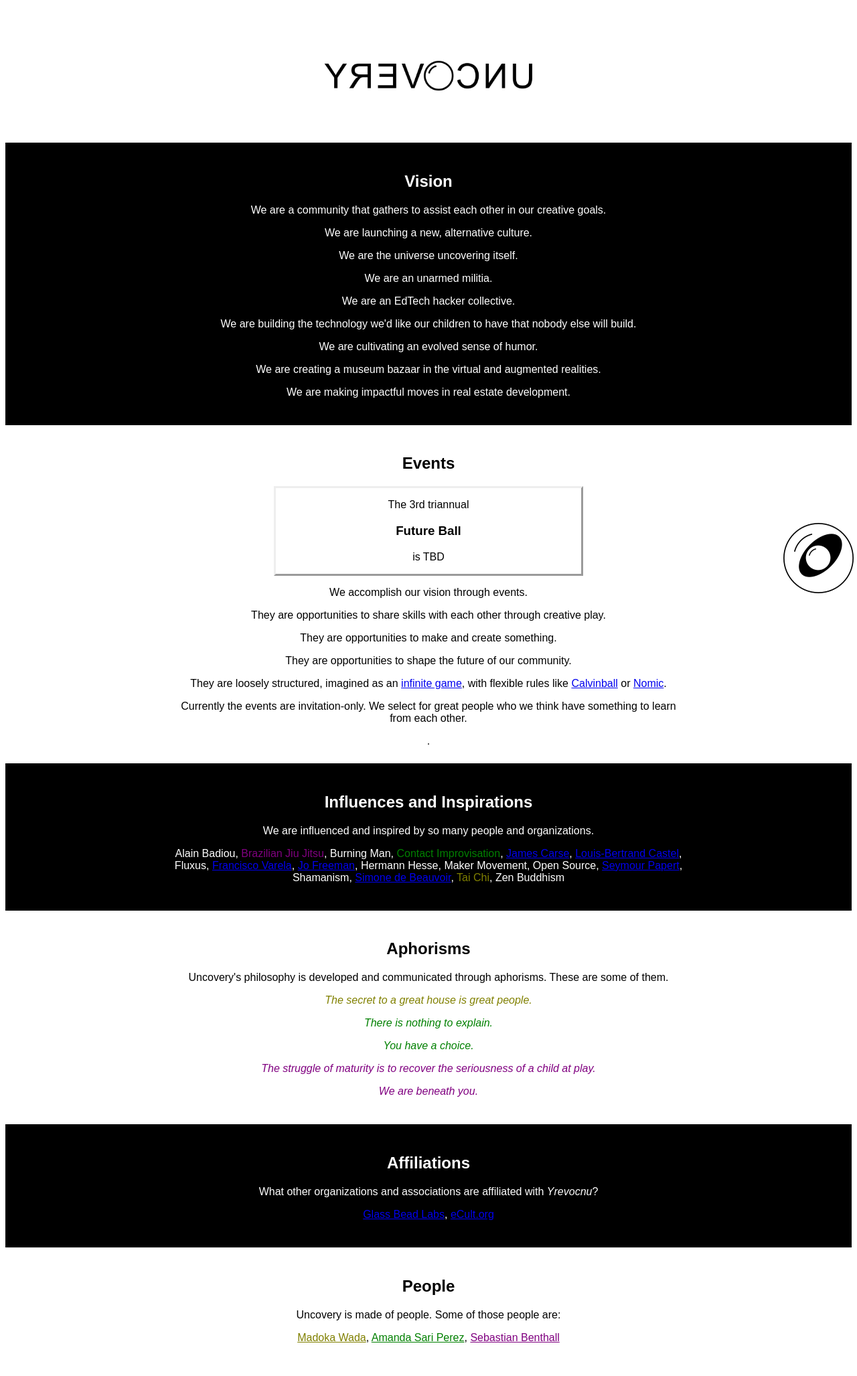
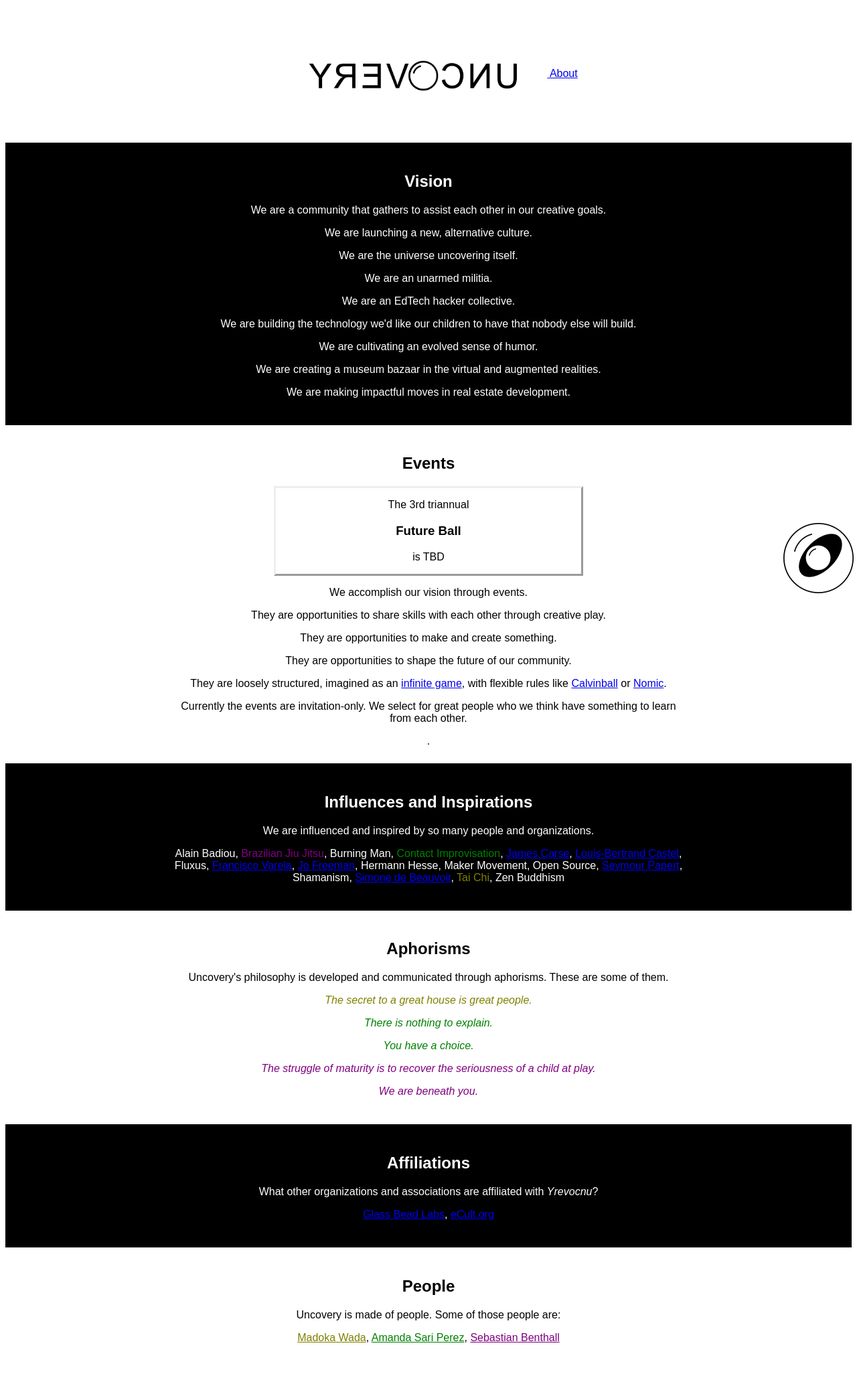
Before and after one commit to yrevocnu/yrevocnu.github.io, a Jekyll site: the page built from index.md, in a window 1280 px wide. Shown: the whole page at 67% size. Built offline with Jekyll 4.4.1, drawn with Linux system fonts in a browser that asks for light colours.

Commit message:
adding a reference to the About page in the header

```diff
--- a/_includes/header.html
+++ b/_includes/header.html
@@ -1,4 +1,8 @@
-<img src="{{"images/gbd_logo_uncovery_3.jpg" | relative_url}}"
-       class="center"
+<div class="header">
+  <a href="/">
+    <img src="{{"images/gbd_logo_uncovery_3.jpg" | relative_url}}"
        width="400"
-       alt="Uncovery"/>
+         alt="Uncovery"/>
+  </a>
+  <a href="/about">About</a>
+</div>
--- a/assets/style.css
+++ b/assets/style.css
@@ -1,5 +1,13 @@
 body {
      font-family: Arial,Helvetica Neue,Helvetica,sans-serif;
+}
+
+.header {
+        text-align: center;
+}
+
+.header img {
+        vertical-align: middle;
 }
 
 .center {
```
